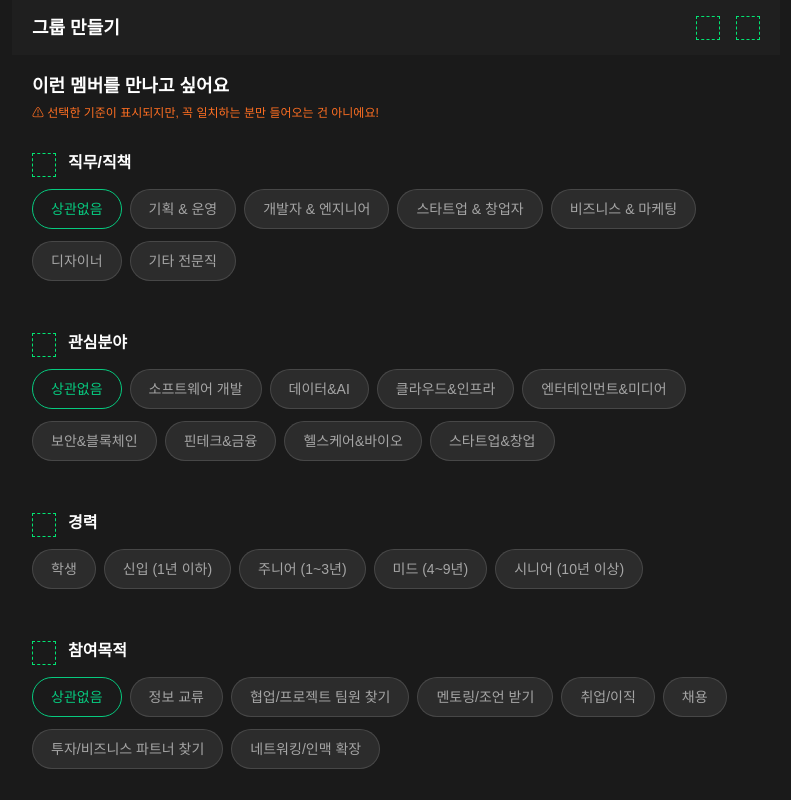
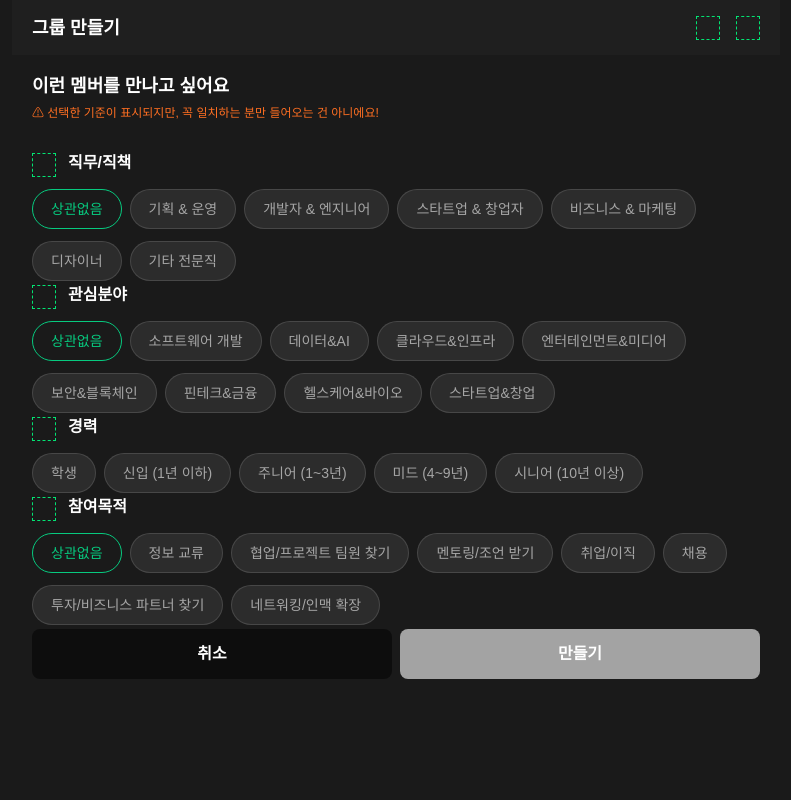
Before and after one commit to goorm-CHACHA/FE, a Next.js app: page /create-group in a window 1280 px wide. Shown: the whole page, without its empty margins (244-1035 px from the left). Built offline with nearby package versions, Linux system fonts and the light colour scheme; no server answers.

Commit message:
feat: toggle group variants 추가

```diff
--- a/src/components/common/radix-toggle-group.tsx
+++ b/src/components/common/radix-toggle-group.tsx
@@ -27,6 +27,8 @@ const itemsVariants = cva(
           'data-[state=on]:bg-green-500 data-[state=on]:text-white bg-neutral-600 text-white border border-black',
         primary:
           'h-[40px] px-[18px] py-3 bg-gray-800/60 border border-gray-neutral-500/30 text-gray-neutral-400 data-[state=on]:bg-transparent data-[state=on]:border-green-500 data-[state=on]:text-green-500',
+        'primary-small':
+          'px-3 py-1 bg-gray-800/60 border border-gray-neutral-500/30 text-gray-neutral-400 data-[state=on]:bg-transparent data-[state=on]:border-green-500 data-[state=on]:text-green-500',
       },
     },
     defaultVariants: {
--- a/src/components/register/toggle-field.tsx
+++ b/src/components/register/toggle-field.tsx
@@ -16,7 +16,7 @@ interface ToggleFieldProps<T extends FieldValues> {
   rules?: string;
   minSelection?: number;
   maxSelection?: number;
-  toggleVariants?: 'black' | 'primary';
+  toggleVariants?: 'black' | 'primary' | 'primary-small';
   className?: string;
 }
 
@@ -34,7 +34,7 @@ const ToggleField = <T extends FieldValues>({
   const { setError, setValue } = useFormContext();
 
   return (
-    <div className={`mb-12 ${className}`}>
+    <div className={`${className}`}>
       {label && (
         <div className="flex gap-3 content-center">
           <div className="w-6 h-6 border border-dashed border-[#02e473]" />
```
